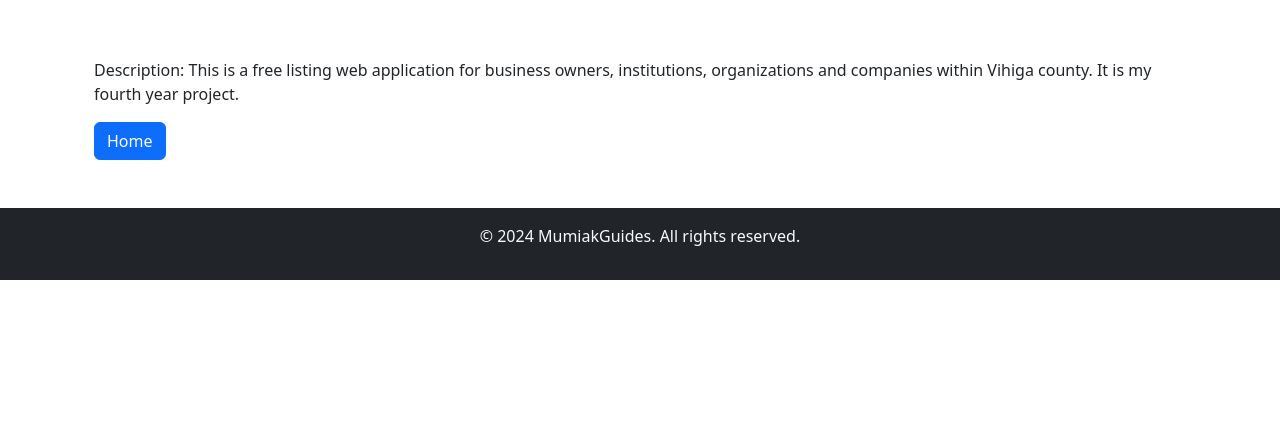
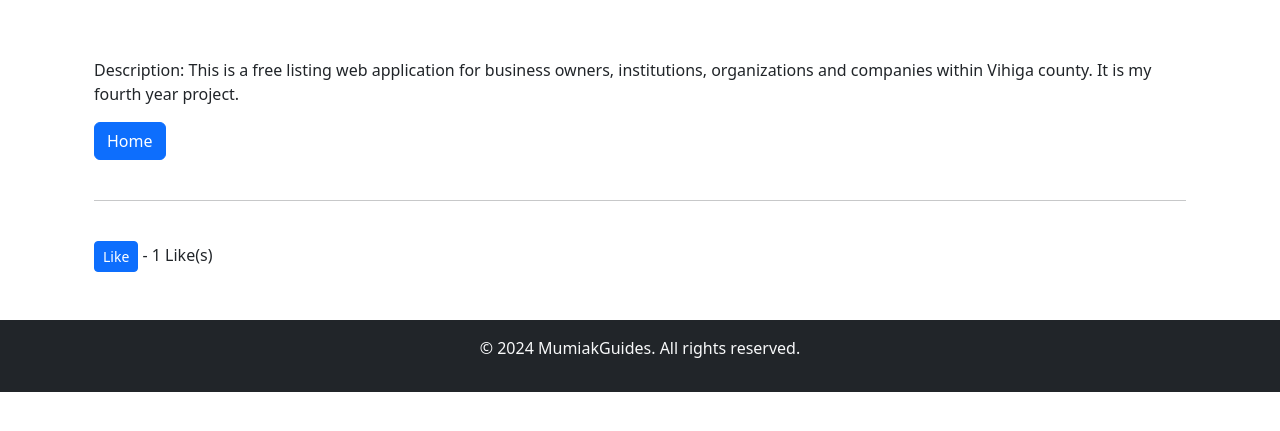
Before and after one commit to mumiak-mitch/alx-low_level_programming, a Django app: page /listing/1 in a window 1280 px wide. Shown: the part 284-715 px from the top of the page. Run offline with Django 5.2, Linux system fonts and the light colour scheme; data comes from the database, SQL or seed files in the repository; both versions use the stored data as it was after the commit.

Commit message:
Listing like button

```diff
--- a/listings/models.py
+++ b/listings/models.py
@@ -19,6 +19,10 @@ class Listing(models.Model):
     description = models.TextField()
     date = models.DateField(auto_now_add=True)
     town = models.CharField(max_length=255)
+    likes = models.ManyToManyField(User, related_name="listing_likes")
+
+    def total_likes(self):
+        return self.likes.count()
 
     def __str__(self):
         return self.name + ' | ' + str(self.owner)
--- a/listings/templates/listing_detail.html
+++ b/listings/templates/listing_detail.html
@@ -19,6 +19,16 @@
 
     <p>Description: {{ listing.description }}</p>
     <a href="{% url 'home' %}" class="btn btn-primary">Home</a>
+
+    <br><br>
+    <hr>
+    <br>
+
+    <form action="{% url 'like_listing' listing.pk %}" method="post">
+        {% csrf_token %}
+        <button type="submit" name="listing_id" value="{{ listing.id }}" class="btn btn-primary btn-sm">Like</button>
+        - {{ total_likes }} Like(s)
+    </form>
 </div>
 
 {% endblock %}
--- a/listings/urls.py
+++ b/listings/urls.py
@@ -1,5 +1,5 @@
 from django.urls import path
-from .views import HomeView, ListingView, AddListingView, TownListView, UpdateListingView, DeleteListingView, AddTownView, TownView
+from .views import HomeView, ListingView, AddListingView, TownListView, UpdateListingView, DeleteListingView, AddTownView, TownView, LikeView
 
 urlpatterns = [
     path('', HomeView.as_view(), name="home"),
@@ -12,4 +12,6 @@ urlpatterns = [
     path('add_town', AddTownView.as_view(), name="add_town"),
     path('town/<str:specific_town>/', TownView, name="town"),
     path('townlist/', TownListView, name="townlist"),
+
+    path('like/<int:pk>', LikeView, name="like_listing"),
 ]
--- a/listings/views.py
+++ b/listings/views.py
@@ -1,8 +1,9 @@
-from django.shortcuts import render
-from django.urls import reverse_lazy
+from django.shortcuts import render, get_object_or_404
+from django.urls import reverse_lazy, reverse
 from django.views.generic import ListView, DetailView, CreateView, UpdateView, DeleteView
 from listings.models import Listing, Town
 from .forms import ListingForm, UpdateListingForm
+from django.http import HttpResponseRedirect
 
 # Create your views here.
 #def home(request):
@@ -27,7 +28,13 @@ class ListingView(DetailView):
     def get_context_data(self, *args, **kwargs):
         town_menu = Town.objects.all()
         context = super(ListingView, self).get_context_data(*args, **kwargs)
+
+        tlikes = get_object_or_404(Listing, id=self.kwargs['pk'])
+        total_likes = tlikes.total_likes()
+
         context["town_menu"] = town_menu
+        context["total_likes"] = total_likes
+
         return context
 
 class AddListingView(CreateView):
@@ -84,3 +91,9 @@ def TownView(request, specific_town):
 def TownListView(request):
     town_menulist = Town.objects.all()
     return render(request, "town_list.html", {'town_menulist':town_menulist})
+
+
+def LikeView(request, pk):
+    listing = get_object_or_404(Listing, id=request.POST.get("listing_id"))
+    listing.likes.add(request.user)
+    return HttpResponseRedirect(reverse('listing', args=[str(pk)]))
```
Also changed, not shown: README.md, db.sqlite3, listings/migrations/0006_listing_likes.py (added).
